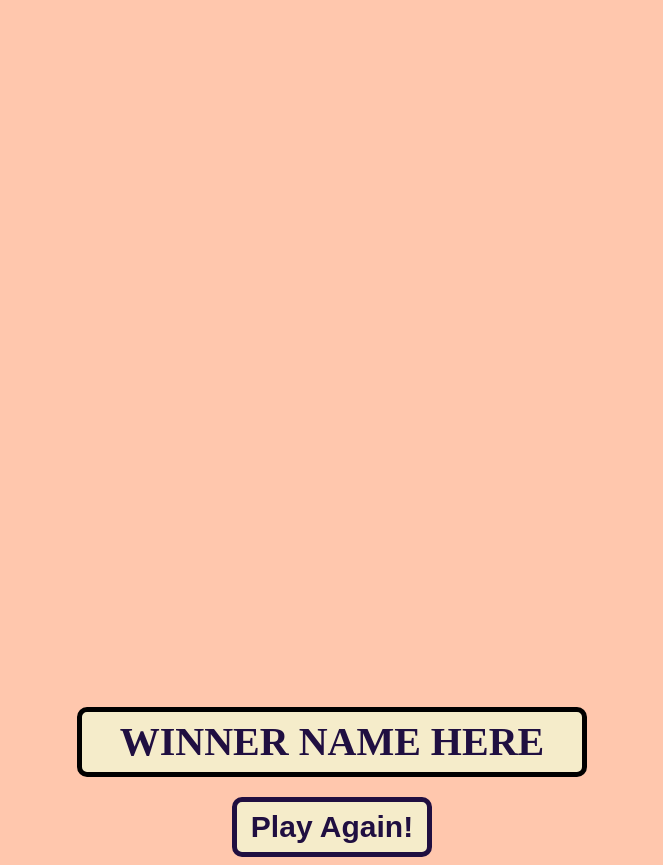
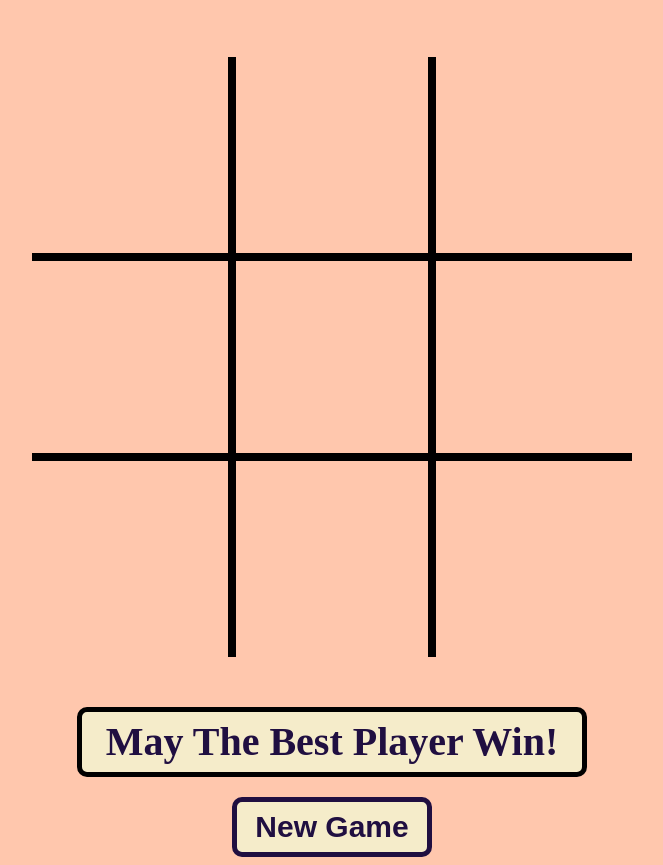
Before and after one commit to CatQueenCodes/Project-TicTacToe, a plain HTML site: page index.html in a window 1280 px wide. Shown: the part 156-1021 px from the top of the page, without its empty margins (308-971 px from the left). Drawn offline with Linux system fonts and the light colour scheme.

Commit message:
added extra class to each box for styling

```diff
--- a/index.html
+++ b/index.html
@@ -7,18 +7,18 @@
 <body>
     <h1>Tic-Tac-Toe</h1>
     <div id='gameboard-container'>
-        <div id='0' class='box'></div>
-        <div id='1' class='box'></div>
-        <div id='2' class='box'></div>
-        <div id='3' class='box'></div>
-        <div id='4' class='box'></div>
-        <div id='5' class='box'></div>
-        <div id='6' class='box'></div>
-        <div id='7' class='box'></div>
-        <div id='8' class='box'></div>
+        <div id='0' class='box box0'></div>
+        <div id='1' class='box box1'></div>
+        <div id='2' class='box box2'></div>
+        <div id='3' class='box box3'></div>
+        <div id='4' class='box box4'></div>
+        <div id='5' class='box box5'></div>
+        <div id='6' class='box box6'></div>
+        <div id='7' class='box box7'></div>
+        <div id='8' class='box box8'></div>
     </div>
-    <div id='winner'>WINNER NAME HERE</div>
-    <button id='resetBtn'>Play Again!</button>
+    <div id='winner'>May The Best Player Win!</div>
+    <button id='resetBtn'>New Game</button>
 
 
     <script src="script.js"></script>
```
